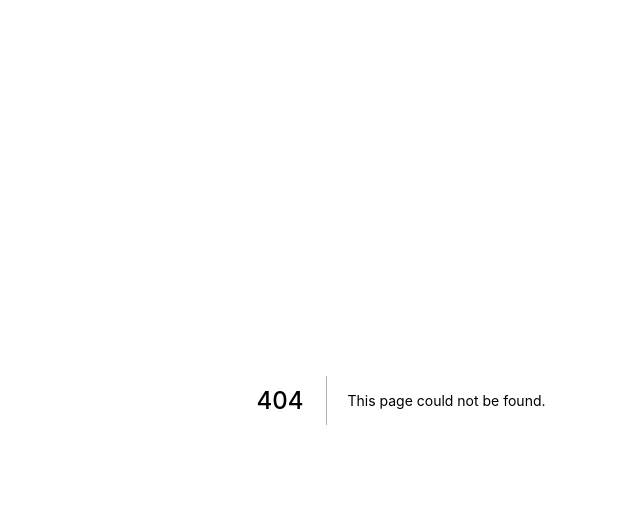
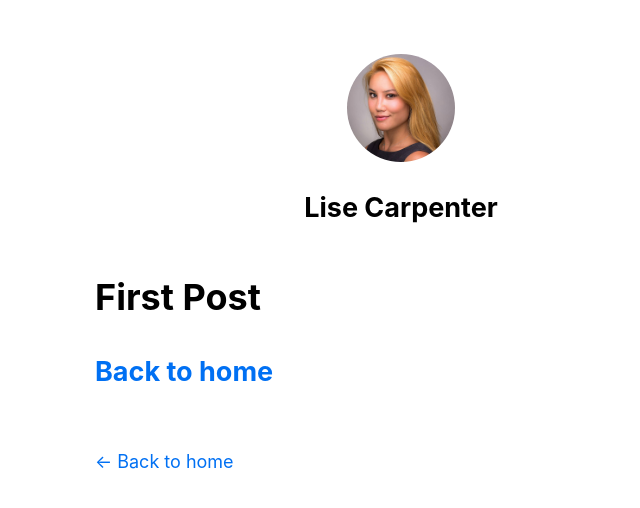
Before and after one commit to elcarp/lisecarpenter.com, a Next.js app: page /about in a window 1280 px wide. Before the commit this address had no page. Shown: the top 508 px of the page, without its empty margins (239-879 px from the left). Built offline with nearby package versions, Linux system fonts and the light colour scheme.

Commit message:
fix routing error

```diff
--- a/lib/posts.js
+++ b/lib/posts.js
@@ -2,7 +2,7 @@ import fs from 'fs'
 import path from 'path'
 import matter from 'gray-matter'
 
-const postsDirectory = path.join(process.cwd(), 'posts')
+const postsDirectory = path.join(process.cwd(), 'pages/posts')
 
 export function getSortedPostsData() {
 	// Get file names under /posts
--- /dev/null
+++ b/pages/about.js
@@ -0,0 +1,22 @@
+import Link from 'next/link'
+import Image from 'next/image'
+import Head from 'next/head'
+import Layout from '../components/layout'
+
+export default function About() {
+	return (
+		<>
+			<Layout>
+				<Head>
+					<title>First Post</title>
+				</Head>
+				<h1>First Post</h1>
+				<h2>
+					<Link href='/'>
+						<a>Back to home</a>
+					</Link>
+				</h2>
+			</Layout>
+		</>
+	)
+}
--- a/posts/first-post.js
+++ b/pages/posts/first-post.js
@@ -1,4 +1,5 @@
 import Link from 'next/link'
+import Image from 'next/image'
 import Head from 'next/head'
 import Layout from '../../components/layout'
 
```
Also changed, not shown: pages/index.js (+9 -3 lines), public/images/hero-background.jpg (added).
